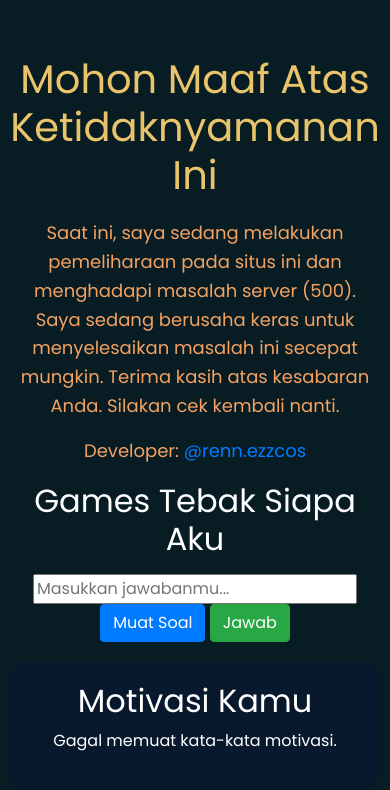
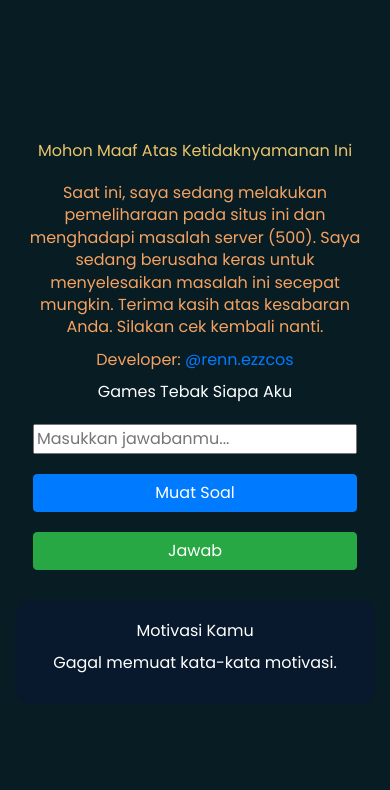
Before and after one commit to shironimeeid/YNNA, a website: page index.html in a window 390 px wide. Drawn offline with nearby package versions, Linux system fonts and the light colour scheme; no server answers.

Commit message:
Update index.html

```diff
--- a/index.html
+++ b/index.html
@@ -1,4 +1,4 @@
-<!<!DOCTYPE html>
+<!DOCTYPE html>
 <html lang="id">
 <head>
     <meta charset="UTF-8">
@@ -12,32 +12,46 @@
             height: 100%;
             margin: 0;
             font-family: 'Poppins', sans-serif;
-            background-color: #081c24; /* Warna latar belakang gelap */
-            color: #ffffff; /* Warna teks putih untuk kontras yang baik */
+            background-color: #081c24; /* Dark background color */
+            color: #ffffff; /* White text color for good contrast */
             display: flex;
             align-items: center;
             justify-content: center;
-        }
-
-        .container {
             text-align: center;
         }
 
         .maintenance-message h1 {
-            color: #e9c46a; /* Warna kuning keemasan untuk judul */
+            color: #e9c46a; /* Golden yellow color for the title */
             margin-bottom: 20px;
         }
 
         .maintenance-message p {
-            color: #f4a261; /* Warna oranye muda untuk teks */
-            font-weight: 400; /* Ketebalan font normal */
-            font-size: 18px; /* Ukuran font yang lebih besar untuk keterbacaan */
-            line-height: 1.6; /* Spasi baris untuk kenyamanan membaca */
+            color: #f4a261; /* Light orange color for text */
+            font-weight: 400; /* Normal font weight */
+            font-size: 18px; /* Larger font size for readability */
+            line-height: 1.6; /* Line spacing for reading comfort */
+        }
+
+        /* Responsive adjustments */
+        @media (max-width: 768px) {
+            .maintenance-message h1, .maintenance-message p, .guess-who h2, .guess-who p, .motivation h2, .motivation p {
+                font-size: 16px; /* Smaller font size for mobile devices */
+                line-height: 1.4; /* Adjusted line spacing for mobile devices */
+            }
+
+            .maintenance-message p, .guess-who p, .motivation p {
+                margin: 10px 0; /* Ensuring proper spacing between elements */
+            }
+
+            input[type="text"], button {
+                width: 90%; /* Making inputs and buttons span most of the screen width */
+                margin: 10px auto; /* Centering inputs and buttons horizontally */
+            }
         }
     </style>
 </head>
 <body>
-    <div class="container"> <!-- Container untuk mengelompokkan konten -->
+    <div class="container"> <!-- Container to group content -->
         <div class="maintenance-message">
             <h1>Mohon Maaf Atas Ketidaknyamanan Ini</h1>
             <p>Saat ini, saya sedang melakukan pemeliharaan pada situs ini dan menghadapi masalah server (500). Saya sedang berusaha keras untuk menyelesaikan masalah ini secepat mungkin. Terima kasih atas kesabaran Anda. Silakan cek kembali nanti.</p>
@@ -60,6 +74,7 @@
     </div>
 </body>
 </html>
+
 
 
 
```
